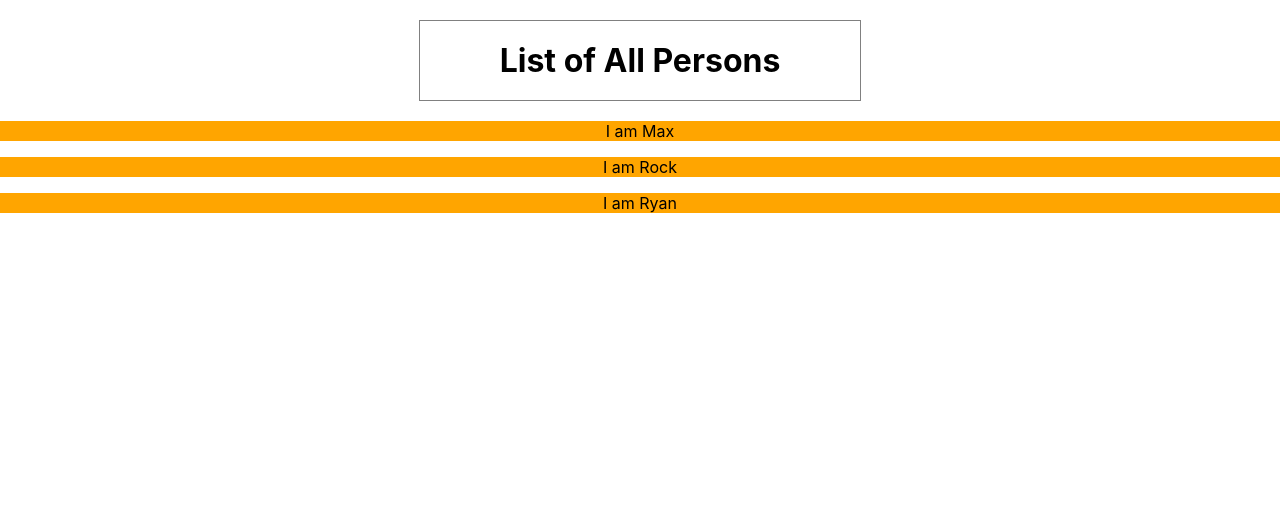
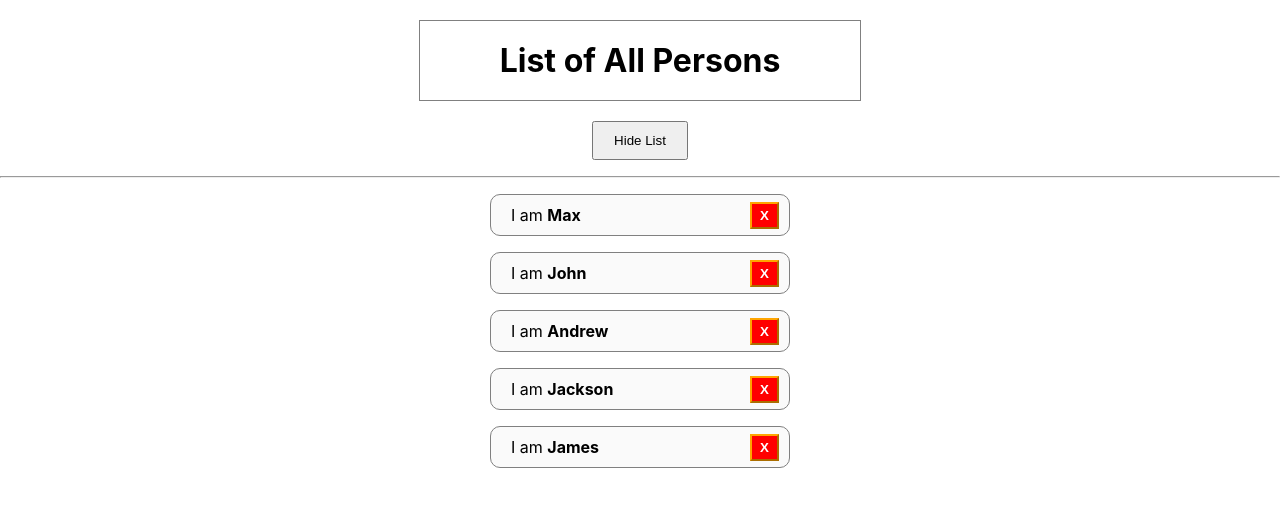
Before and after one commit to rajpal-se/reactjs-tuts-learn-basics, a React (Create React App) app: page / in a window 1280 px wide. Shown: the top 506 px of the page. Built offline with nearby package versions, Linux system fonts and the light colour scheme.

Commit message:
List items, Dynamic JSX, Ternary Operator in JSX.
File changes:
modified:   package-lock.json
modified:   package.json
modified:   src/App.js
modified:   src/Person/Person.js

```diff
--- a/package.json
+++ b/package.json
@@ -6,7 +6,6 @@
     "@testing-library/jest-dom": "^5.11.10",
     "@testing-library/react": "^11.2.6",
     "@testing-library/user-event": "^12.8.3",
-    "radium": "^0.26.1",
     "react": "^17.0.2",
     "react-dom": "^17.0.2",
     "react-scripts": "4.0.3",
--- a/src/App.js
+++ b/src/App.js
@@ -1,41 +1,92 @@
-import React from 'react';
+import React, { Component } from 'react';
 import Person from './Person/Person';
-import Radium, {StyleRoot} from 'radium';
 
-const App = () => {
-  const headingStyle = {
+class App extends Component{
+  state = {
+    persons: [
+      {id: "id_1", name: "Max", age: 24},
+      {id: "id_2", name: "John", age: 19},
+      {id: "id_3", name: "Andrew", age: 30},
+      {id: "id_4", name: "Jackson", age: 26},
+      {id: "id_5", name: "James", age: 20}
+    ],
+    showPersons: true,
+  }
+  style = {
+    heading: {
       textAlign: "center",
       border: "1px solid gray",
       maxWidth: "400px",
       margin: "20px auto",
-    padding: "20px",
+      padding: "20px"
+
+
+    },
+    paragraph: {
+      textAlign: "center"
+    },
+    button: {
       cursor: "pointer",
-    ":hover": {
-      color: "white",
-      backgroundColor: "black"
+      padding: "10px 20px"
+    },
+    list: {
+      margin: "auto",
+      maxWidth: "300px"
     }
   };
+
+  buttonClickHandler = () => {
+    this.setState({showPersons: !this.state.showPersons});
+  }
+  deleteHandler = (id) => {
+    const index = this.state.persons.findIndex(p => {
+      return p.id === id;
+    });
+    const newPersons = [...this.state.persons];
+    // const newPersons = this.state.persons.slice();
+    newPersons.splice(index, 1);
+    this.setState({persons: newPersons});
+  }
+  render(){
     return (
-    <StyleRoot>
       <div>
-        <h1 style={headingStyle}>List of All Persons</h1>
-        <Person name="Max"/>
-        <Person name="Rock"/>
-        <Person name="Ryan"/>
+        <h1 style={this.style.heading}>List of All Persons</h1>
+        <p style={this.style.paragraph}>
+          <button style={this.style.button} onClick={this.buttonClickHandler}>{this.state.showPersons? 'Hide List' : 'Show List'}</button>
+        </p>
+        <hr/>
+        {this.state.showPersons?
+          <div style={this.style.list}>
+            {
+              this.state.persons.map(p => (
+                <Person name={p.name} deleteHandler={this.deleteHandler} id={p.id} key={p.id}/>
+              ))
+            }
           </div>
-    </StyleRoot>
+          :null
+        }
+
+      </div>
     );
   }
-export default Radium(App);
+}
+export default App;
 
 /* Note:
-1. If you want to use [media query, keyframes] in any of the component, then you must
-    wrap your top-level App component with <StyleRoot>.
-2. media queries and keyframes may be used in any of the child component,
-    But you wrap only Root component of your App.
-3. "export default Radium(<component-name>)" is Always must.
-    <component-name> is the component in which radium styling is used.
+1. In JSX we only use Ternary Operator (One line statement).
+    Return "JSX" or "null"
+    In JSX, multiline JavaScript is NOT Allowed.
 
+2. Use "map" function on Array and return "JSX" for each array element
 
-    [Media query is used Person Component.]
+3. Don't Mutate the state Data.
+    i.   first make a copy of current state.
+    ii.  perform operations on copied state.
+    iii. update the state with copied state.
+
+4. "key" attribute is reserved for JSX List items.
+5. For "key" attribute, use IDs instead of "index".
+    Because order of array items get changed.
+    This can negatively impact performance and may cause issues with component state.
+
 */
--- a/src/Person/Person.js
+++ b/src/Person/Person.js
@@ -1,23 +1,30 @@
 import React from "react";
-import Radium from "radium";
 
 const person = (props) => {
     const paraStyle = {
-        textAlign: "center",
-        backgroundColor: "orange",
-        "@media (max-width: 800px)": {
-            color: "yellow",
-            backgroundColor: "red"
-        },
-        "@media (max-width: 600px)": {
-            color: "white",
-            backgroundColor: "green"
-        }
+        border: "1px solid gray",
+        padding: "10px 20px",
+        position: "relative",
+        borderRadius: "10px",
+        backgroundColor: "#fafafa"
+    };
+    const buttonStyle = {
+        position: "absolute",
+        right: "10px",
+        top: "7px",
+        marginBottom: "-50%",
+        fontWeight: "bold",
+        backgroundColor: "red",
+        padding: "4px 8px",
+        cursor: "pointer",
+        color: "white",
+        borderColor: "orange"
     };
     return (
-        <div>
-            <p style={paraStyle}>I am {props.name}</p>
-        </div>
+        <p style={paraStyle}>
+            I am <b>{props.name}</b>
+            <button style={buttonStyle} onClick={e => props.deleteHandler.call(this, props.id, e)}>X</button>
+        </p>
     );
 }
-export default Radium(person);
+export default person;
```
Also changed, not shown: 1 other file (tests, documents, lock files or other folders). Lines whose indentation alone changed are shown as unchanged.
